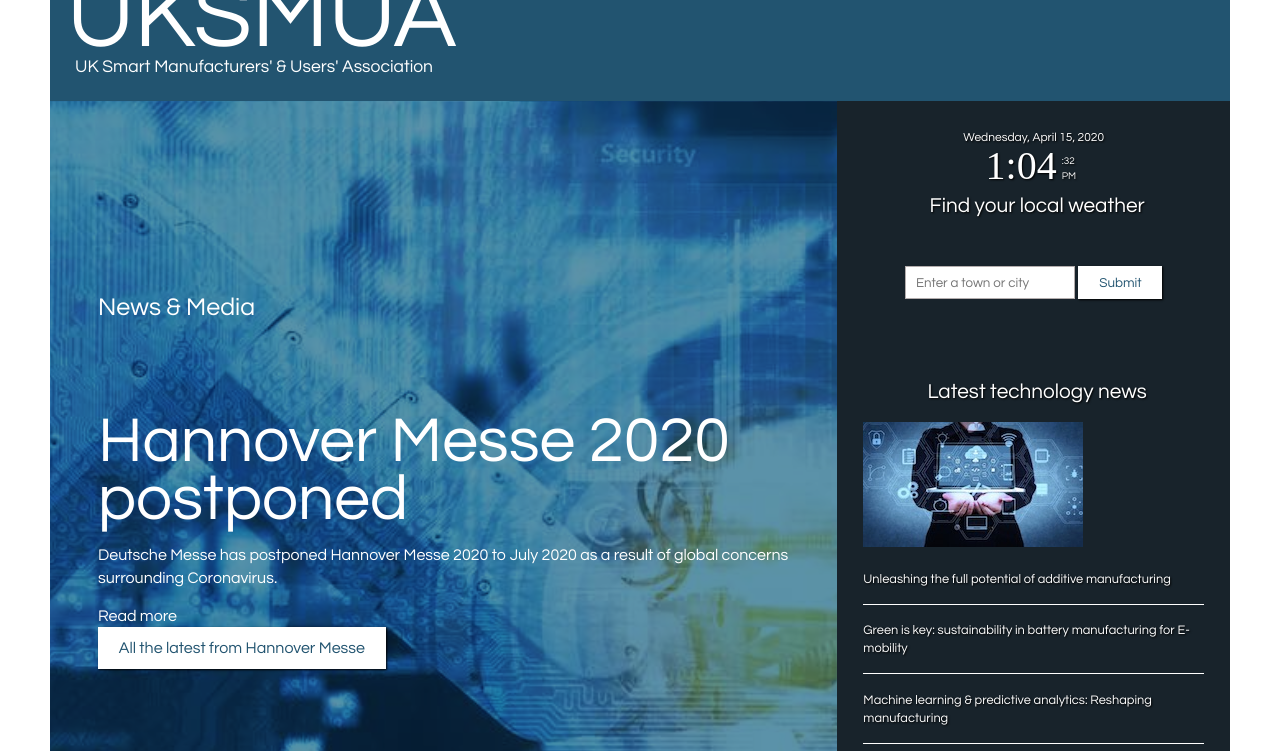
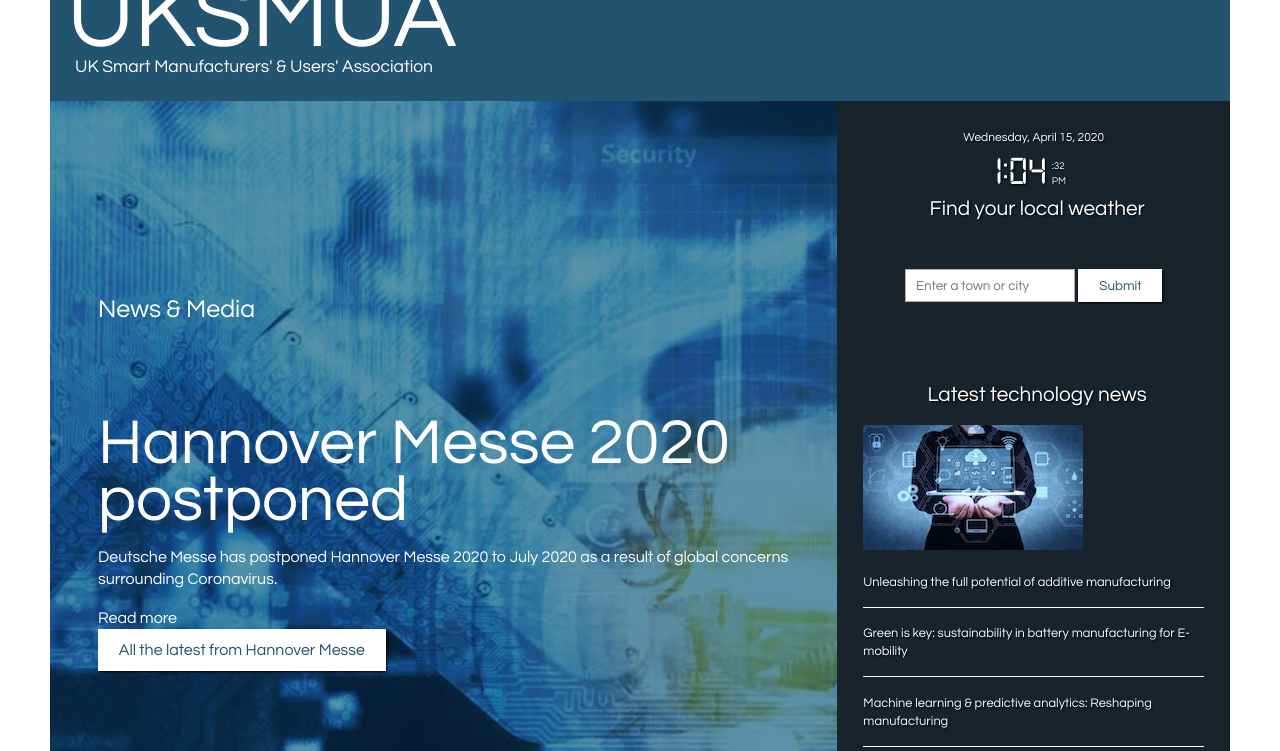
Before and after one commit to GiacomoSorbi/aaronblutstein-module-i, a plain HTML site: page media.html in a window 1280 px wide. Shown: the part 49-800 px from the top of the page. Drawn offline with Linux system fonts and the light colour scheme; no server answers; files whose address does not match are found by name.

Commit message:
Aaron website

```diff
--- a/media.css
+++ b/media.css
@@ -3,10 +3,9 @@ body {
 }
 
 @font-face {
-  font-family: "digtal-7";
+  font-family: "digital-7";
   src: url("digital-7.ttf");
 }
-
 h3 {
   margin-top: -10em;
   margin-bottom: 5em;
```
